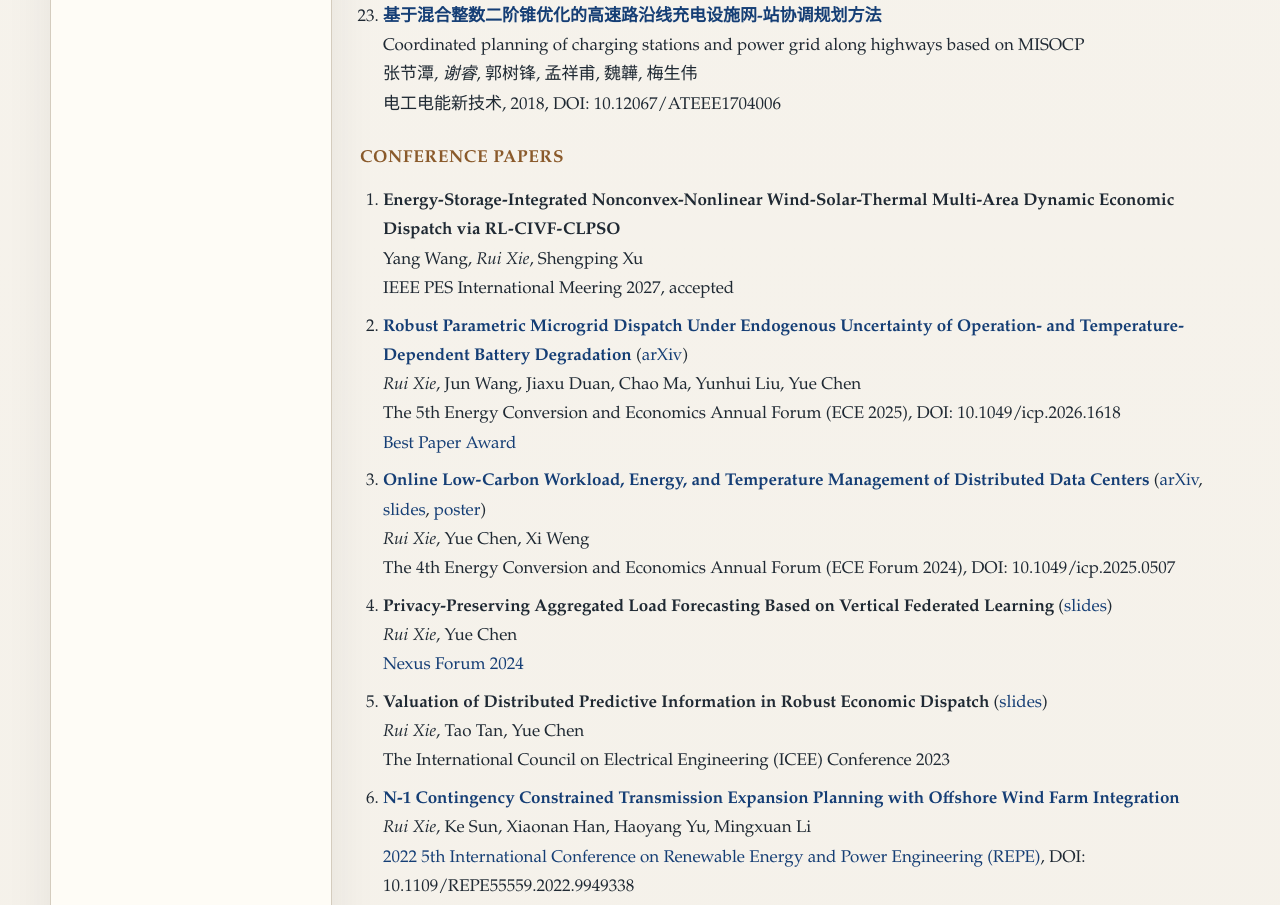
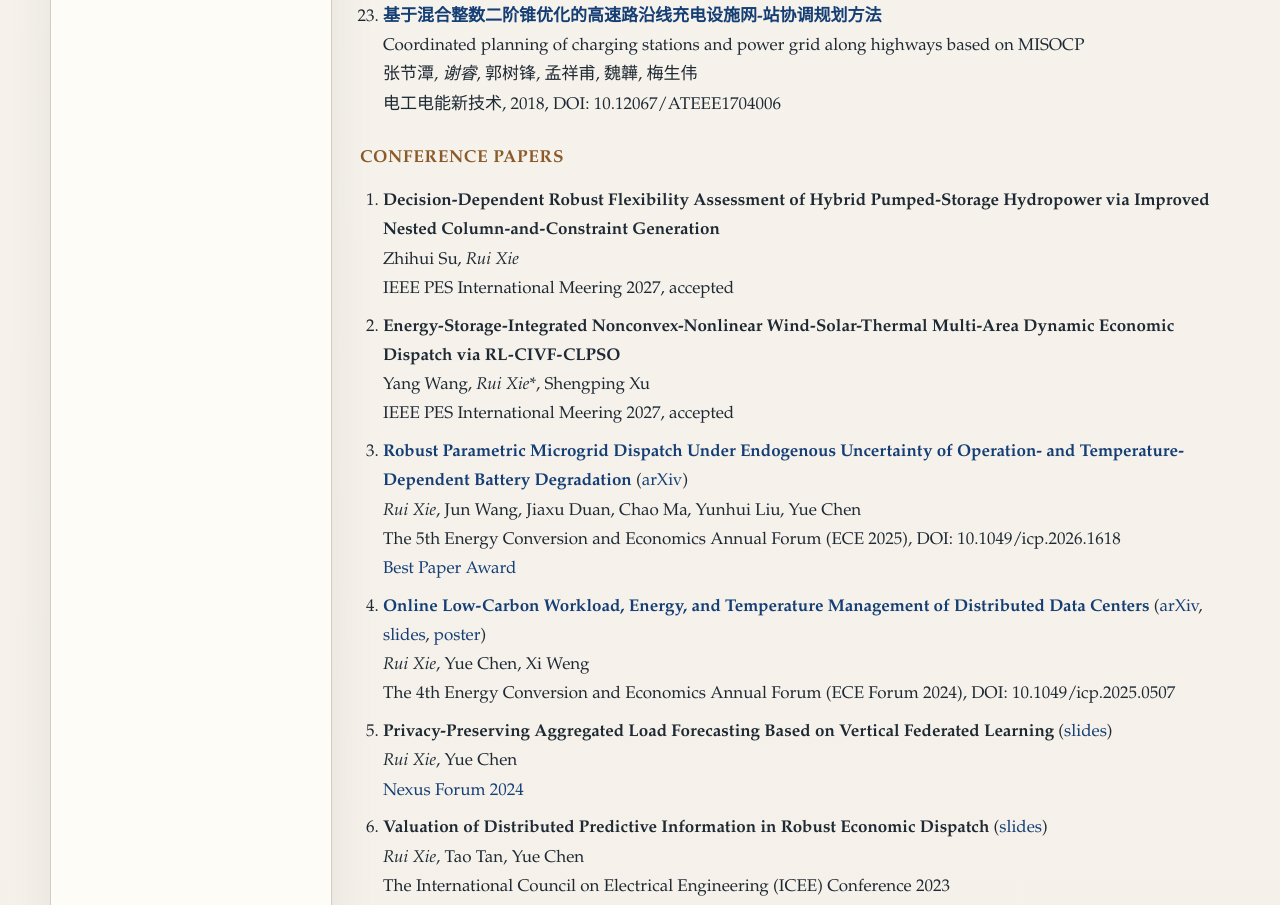
Before and after one commit to xieruijx/xieruijx.github.io, a plain HTML site: page publications.html in a window 1280 px wide. Shown: the part 2904-3809 px from the top of the page. Drawn offline with Linux system fonts and the light colour scheme.

Commit message:
add a paper

```diff
--- a/publications.html
+++ b/publications.html
@@ -32,9 +32,6 @@
 <h2>Papers
 </h2>
 <p>
-
-
-
 
 
 
@@ -180,8 +177,13 @@ Coordinated planning of charging stations and power grid along highways based on
 <p>
 </p>
 <ol>
+<li><p><b>Decision-Dependent Robust Flexibility Assessment of Hybrid Pumped-Storage Hydropower via Improved Nested Column-and-Constraint Generation</b><br />
+Zhihui Su, <i>Rui Xie</i><br />
+IEEE PES International Meering 2027, accepted<br />
+</p>
+</li>
 <li><p><b>Energy-Storage-Integrated Nonconvex-Nonlinear Wind-Solar-Thermal Multi-Area Dynamic Economic Dispatch via RL-CIVF-CLPSO</b><br />
-Yang Wang, <i>Rui Xie</i>, Shengping Xu<br />
+Yang Wang, <i>Rui Xie</i>*, Shengping Xu<br />
 IEEE PES International Meering 2027, accepted<br />
 </p>
 </li>
@@ -338,7 +340,7 @@ On Evaluation Indexes of Academic Journals Based on the Directed Characteristic
 </ol>
 <div id="footer">
 <div id="footer-text">
-Page generated 2026-10-28, by <a href="http://jemdoc.jaboc.net/">jemdoc</a>.
+Page generated 2026-11-06, by <a href="http://jemdoc.jaboc.net/">jemdoc</a>.
 </div>
 </div>
 </td>
```
Also changed, not shown: 1 other file.
